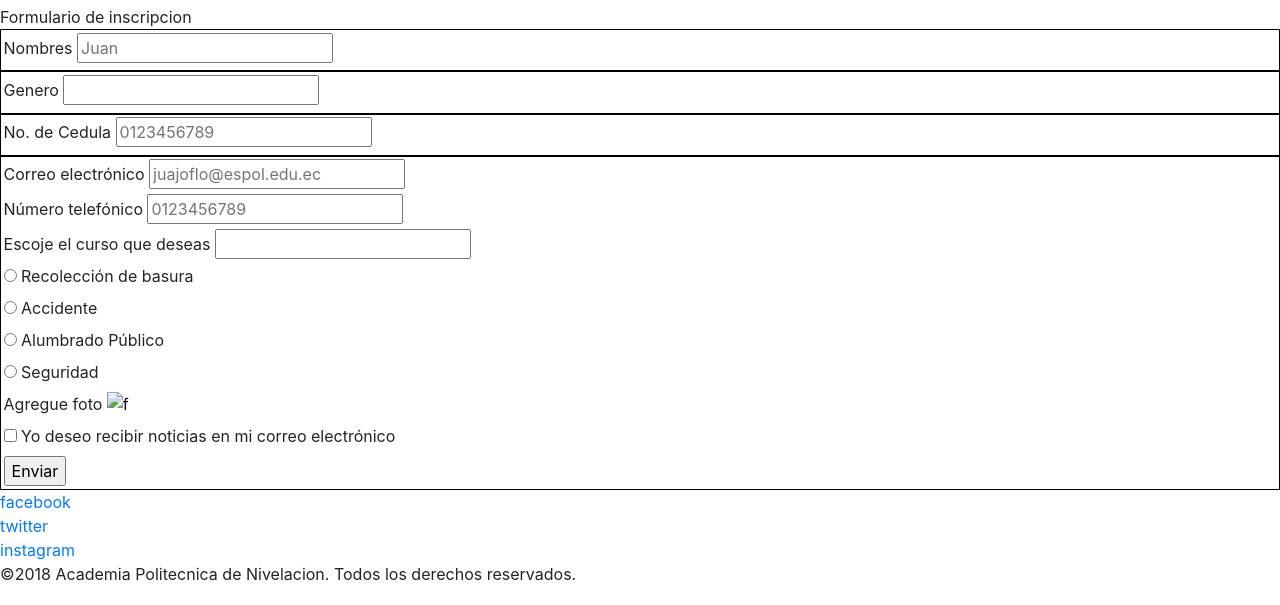
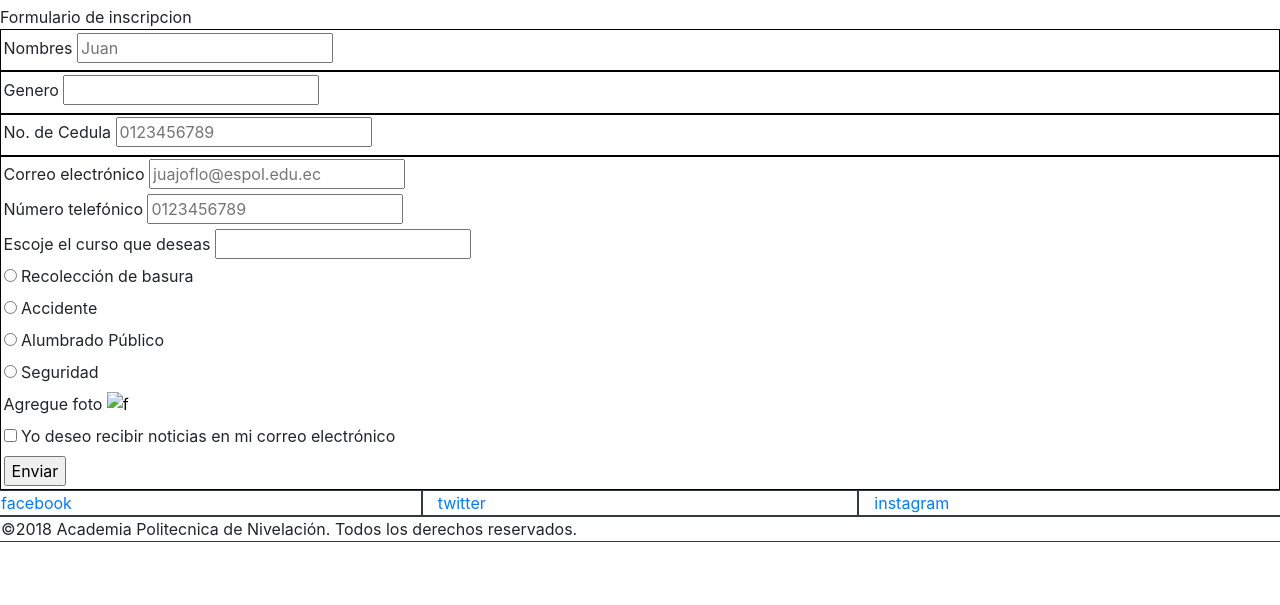
Before and after one commit to juanjofs96/dawG5FloresHerrera, a plain HTML site: page inscripciones.html in a window 1280 px wide. Shown: the part 195-800 px from the top of the page. Drawn offline with Linux system fonts and the light colour scheme.

Commit message:
correccion de titulos

```diff
--- a/inscripciones.html
+++ b/inscripciones.html
@@ -10,7 +10,7 @@
     <meta name="viewport" content="width=device-width">
     <!-- Bootstrap CSS -->
     <link rel="stylesheet" href="css/bootstrap.min.css" type="text/css">
-    <title>Mision</title>
+    <title>Inscripciones</title>
     <link href="css/estilo.css" rel="stylesheet" type="text/css">
   </head>
   <body>
@@ -100,13 +100,13 @@
 
     <footer>
 
-      <div>
-        <div><a id="face" href="https://www.facebook.com/pg/politecnica.apn/posts/?ref=page_internal">facebook</a></div>
-        <div><a id="twi" href="#">twitter</a></div>
-        <div><a id="insta" href="#">instagram</a></div>
+      <div class="row align-items-center">
+        <div class="col-4 border border-dark"><a id="face" href="https://www.facebook.com/pg/politecnica.apn/posts/?ref=page_internal">facebook</a></div>
+        <div class="col-4 border border-dark"><a id="twi" href="#">twitter</a></div>
+        <div class="col-4 border border-dark"><a id="insta" href="#">instagram</a></div>
       </div>
-      <div class="row justify.content-center">
-        <p class="col-12">&copy;2018 Academia Politecnica de Nivelacion. Todos los derechos reservados.</p>
+      <div class="row align-items-center">
+        <p class="col-12 border border-dark">&copy;2018 Academia Politecnica de Nivelación. Todos los derechos reservados.</p>
       </div>
 
     </footer>
@@ -114,5 +114,9 @@
     <!-- jQuery first, then Popper.js, then Bootstrap JS -->
     <script src="js/jquery-3.3.1.slim.min.js"></script>
     <script src="js/bootstrap.min.js"></script>
+    <!-- Optional JavaScript -->
+    <!-- jQuery first, then Popper.js, then Bootstrap JS -->
+    <script src="js/jquery-3.3.1.slim.min.js"></script>
+    <script src="js/bootstrap.min.js"></script>
   </body>
 </html>
```
Also changed, not shown: contactenos.html (+1 -1 lines), noticias.html (+1 -1 lines).
